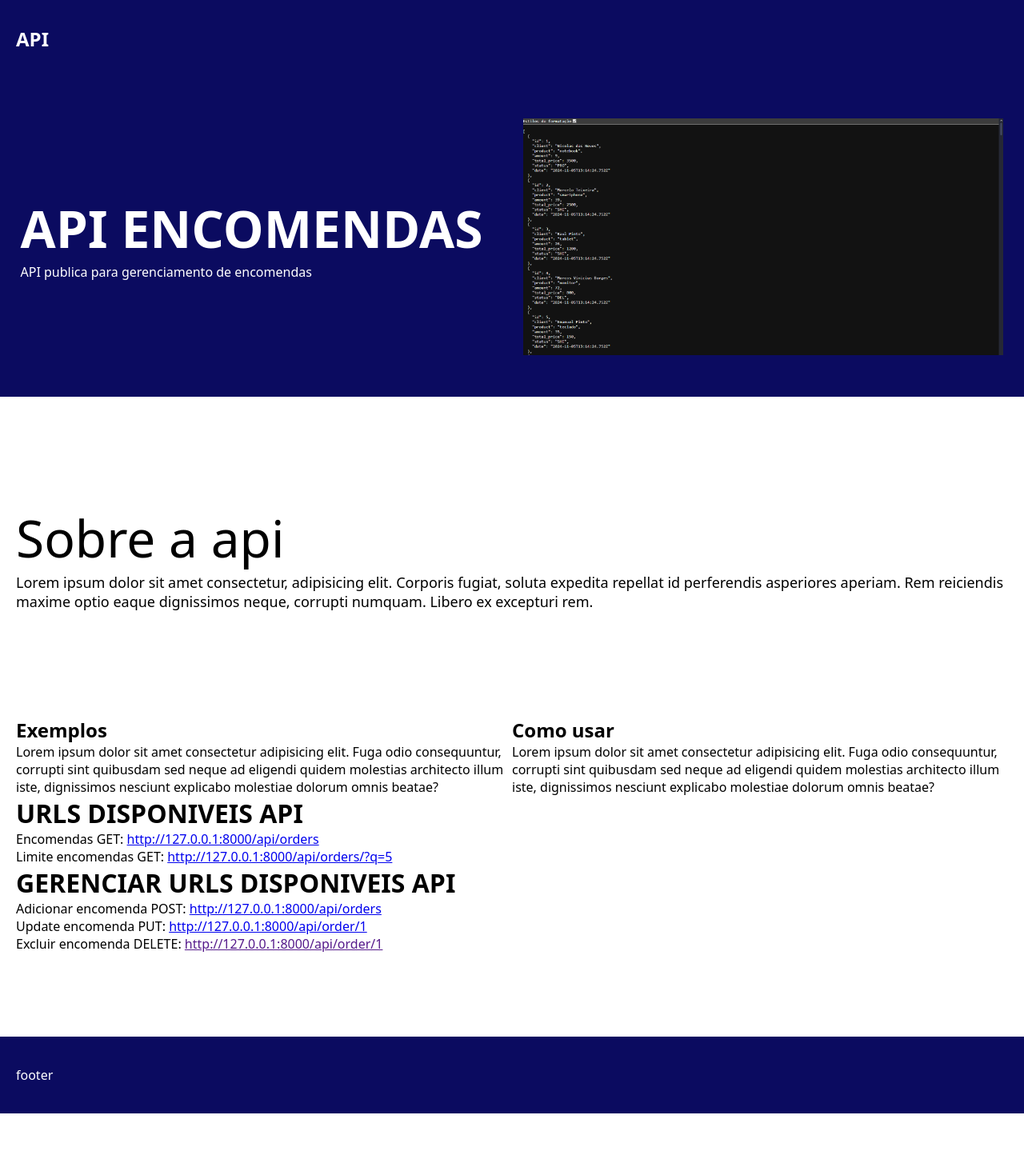
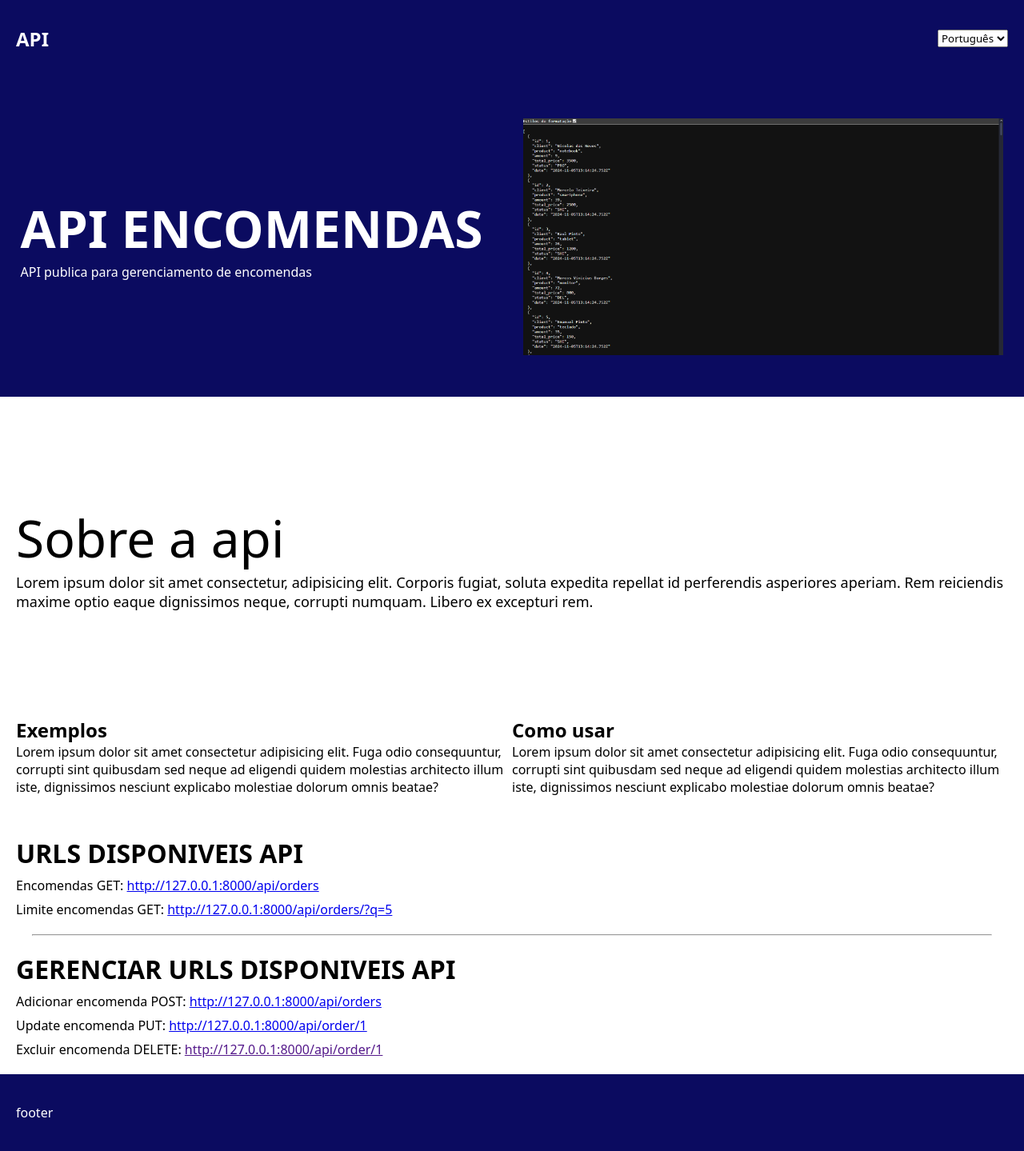
Before and after one commit to danielBRTanimacao/order-manager-api, a Django app: page / in a window 1280 px wide. Shown: the whole page at 80% size. Before the commit the page ends 1392 px from the top, so only its background shows below. Run offline with Django 5.2, Linux system fonts and the light colour scheme.

Commit message:
creating a tradution

```diff
--- a/app/templates/index.html
+++ b/app/templates/index.html
@@ -16,8 +16,8 @@
                 background-color: rgb(11, 11, 96);
             }
             main {
-                height: 100dvh;
                 background-color: white;
+                padding: 0 20px 20px 20px !important;
             }
             header,
             nav,
@@ -38,6 +38,12 @@
                 font-size: 1.5rem;
                 font-weight: 800;
                 color: white;
+            }
+            hr {
+                margin: 20px;
+            }
+            li {
+                padding: 8px 0 0 0;
             }
             .container {
                 padding: 0 20px;
@@ -60,15 +66,13 @@
                 .img-principal {
                     width: 300px;
                 }
+                header {
+                    flex-direction: column;
+                }
             }
             @media (max-width: 767.98px) {
-                .img-principal {
-                    width: 200px;
-                }
-            }
-            @media (max-width: 575.98px) {
-                .img-principal {
-                    width: 100px;
+                .title-principal {
+                    font-size: 2rem;
                 }
             }
         </style>
@@ -77,7 +81,18 @@
     <body>
         <nav class="container">
             <a href="/">API</a>
-            <div id="google_translate_element"></div>
+            <select name="choose" id="changeLanguage">
+                <option
+                    data-lang-pt="Português"
+                    data-lang-en="Portuguese"
+                    value="pt"
+                >
+                    Português
+                </option>
+                <option value="en" data-lang-pt="Inglês" data-lang-en="English">
+                    Inglês
+                </option>
+            </select>
         </nav>
         <header>
             <div>
@@ -112,7 +127,7 @@
                     rem.
                 </p>
             </div>
-            <article style="display: flex">
+            <article style="display: flex; padding: 0 0 50px 0">
                 <div>
                     <h2>Exemplos</h2>
                     <p>
@@ -147,6 +162,7 @@
                     >
                 </li>
             </ul>
+            <hr />
             <h1>GERENCIAR URLS DISPONIVEIS API</h1>
             <ul>
                 <li>
@@ -164,17 +180,20 @@
             </ul>
         </main>
         <footer class="container">footer</footer>
-        <script type="text/javascript">
-            function googleTranslateElementInit() {
-                new google.translate.TranslateElement(
-                    { pageLanguage: "en" },
-                    "google_translate_element"
-                );
-            }
+        <script>
+            const languageSelect = document.getElementById("changeLanguage");
+
+            languageSelect.addEventListener("change", (event) => {
+                const selectedLanguage = event.target.value;
+
+                document
+                    .querySelectorAll("[data-lang-pt]")
+                    .forEach((element) => {
+                        element.textContent = element.getAttribute(
+                            `data-lang-${selectedLanguage}`
+                        );
+                    });
+            });
         </script>
-        <script
-            type="text/javascript"
-            src="//translate.google.com/translate_a/element.js?cb=googleTranslateElementInit"
-        ></script>
     </body>
 </html>
```
